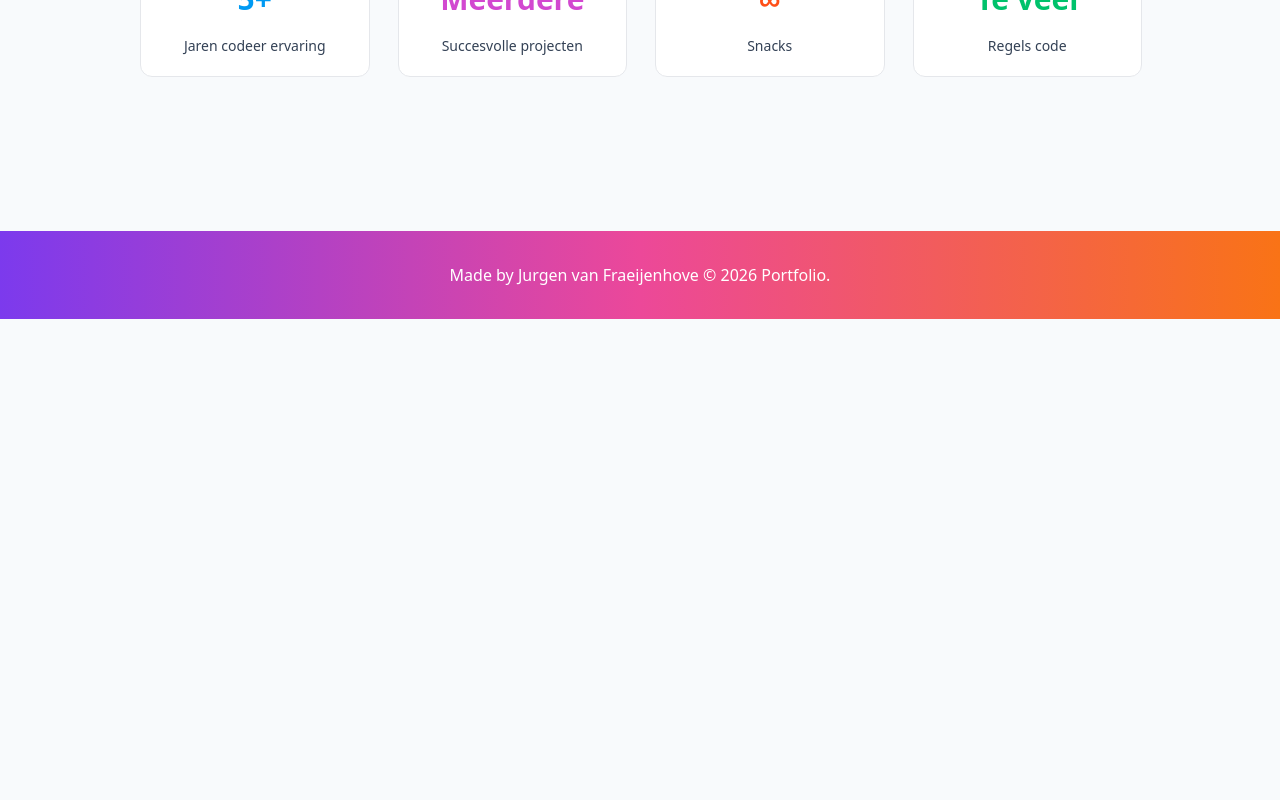
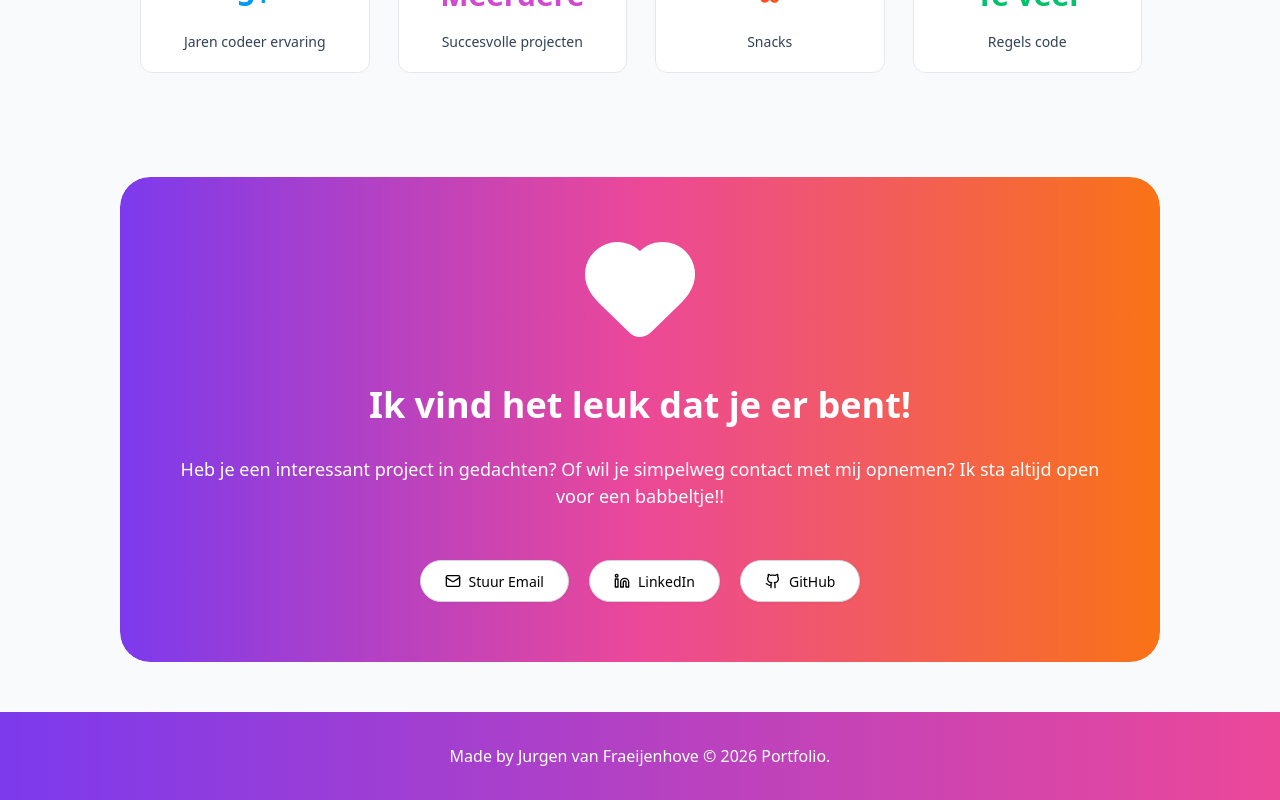
Before and after one commit to JurgenvanF/jurgenvanf-portfolio, a React (Vite) app: page / in a window 1280 px wide. Shown: the part 1718-2518 px from the top of the page. Before the commit the page ends 2037 px from the top, so only its background shows below. Built offline with nearby package versions, Linux system fonts and the light colour scheme; no server answers; a web font is replaced by a local one.

Commit message:
Add final thanks to home

```diff
--- a/src/App.css
+++ b/src/App.css
@@ -46,19 +46,6 @@
 #root {
   text-align: center;
   color: var(--color-text-primary);
-}
-
-h1 {
-  height: 70px;
-  margin-bottom: 0;
-  background-clip: text;
-  -webkit-background-clip: text;
-  -webkit-text-fill-color: transparent;
-  color: transparent;
-}
-
-p {
-  color: var(--color-text-secondary);
 }
 
 /* Navbar */
--- a/src/index.css
+++ b/src/index.css
@@ -61,7 +61,6 @@ footer {
   margin-top: 50px;
   text-align: center;
   color: white;
-  background: linear-gradient(to right, #7c3aed, #ec4899, #f97316);
   transition:
     background 0.6s ease,
     color 0.6s ease;
@@ -81,7 +80,7 @@ body.projects footer {
 }
 
 body.home footer {
-  background: linear-gradient(to right, #7c3aed, #ec4899, #f97316);
+  background: linear-gradient(to right, #7c3aed, #ec4899);
 }
 
 /* Background container (sticky/fixed) */
--- a/src/pages/education/Education.css
+++ b/src/pages/education/Education.css
@@ -1,5 +1,13 @@
 .title__education {
+  height: 70px;
+  margin-bottom: 0;
   background: linear-gradient(to right, #2563eb, #06b6d4);
   background-clip: text;
   -webkit-background-clip: text;
+  -webkit-text-fill-color: transparent;
+  color: transparent;
 }
+
+p {
+  color: var(--color-text-secondary);
+}
--- a/src/pages/home/Home.css
+++ b/src/pages/home/Home.css
@@ -67,6 +67,8 @@
   --grad-sql: linear-gradient(to right, #22d3ee, #3b82f6);
   --grad-git: linear-gradient(to right, #a78bfa, #ec4899);
   --grad-ux: linear-gradient(to right, #fda4af, #fb923c);
+
+  --grad-finish: linear-gradient(to right, #7c3aed, #ec4899, #f97316);
 }
 
 /* Dark Mode Variables */
@@ -123,6 +125,8 @@
   --grad-sql: linear-gradient(to right, #f472b6, #f43f5e);
   --grad-git: linear-gradient(to right, #a78bfa, #ec4899);
   --grad-ux: linear-gradient(to right, #fda4af, #fb923c);
+
+  --grad-finish: linear-gradient(to right, #5b21b6, #be185d, #c2410c);
 }
 
 /* ============================================================================
@@ -205,10 +209,13 @@
    ============================================================================ */
 
 .title__home {
+  height: 66px;
   margin: 20px;
   background: var(--gradient-title);
   background-clip: text;
   -webkit-background-clip: text;
+  -webkit-text-fill-color: transparent;
+  color: transparent;
 }
 
 .title__semititle {
@@ -336,6 +343,18 @@
   }
   100% {
     transform: translate(-50%, -50%) translateY(0px);
+  }
+}
+
+@keyframes floatHeart {
+  0% {
+    transform: translateY(0px);
+  }
+  50% {
+    transform: translateY(-12px);
+  }
+  100% {
+    transform: translateY(0px);
   }
 }
 
@@ -747,6 +766,113 @@
   font-size: 0.875rem;
 }
 
+.finish {
+  position: relative;
+  margin: auto;
+  width: 60%;
+  min-width: 940px;
+  border-radius: 30px;
+  padding: 50px;
+  overflow: hidden;
+  color: white;
+}
+
+/* Both gradient layers */
+.finish::before,
+.finish::after {
+  content: "";
+  position: absolute;
+  inset: 0;
+  border-radius: 30px;
+  z-index: -1;
+  transition: opacity 0.2s ease;
+}
+
+/* Light mode gradient */
+.finish::before {
+  background: linear-gradient(to right, #7c3aed, #ec4899, #f97316);
+  opacity: 1;
+}
+
+/* Dark mode gradient */
+.finish::after {
+  background: linear-gradient(to right, #5b21b6, #be185d, #c2410c);
+  opacity: 0;
+}
+
+/* When dark mode is active */
+.dark .finish::before {
+  opacity: 0;
+}
+
+.dark .finish::after {
+  opacity: 1;
+}
+
+.finish__icon {
+  width: 120px;
+  height: auto;
+  color: white;
+  fill: white;
+  animation: floatHeart 3s ease-in-out infinite;
+}
+
+.finish__text {
+  color: white;
+  font-size: 2.25rem;
+  font-weight: 600;
+}
+
+.finish__subtext {
+  color: white;
+  font-size: 1.125rem;
+  margin-top: 0.5rem;
+}
+
+.finish__socialbuttons {
+  padding: 0 20px;
+  margin-top: 40px;
+}
+
+.finish__buttons {
+  display: inline-flex;
+  margin: 10px;
+  align-items: center;
+  justify-content: center;
+  gap: 0.5rem;
+  font-size: 0.875rem;
+  font-weight: 500;
+  height: 2.5rem;
+  padding: 0 1.5rem;
+  border-radius: 9999px;
+  box-shadow: var(--shadow-sm);
+  transition:
+    transform 0.2s ease,
+    box-shadow 0.2s ease,
+    color 0.2s ease;
+  outline: none;
+  text-decoration: none;
+  cursor: pointer;
+  background: white;
+  color: var(--color-text-primary);
+  border: 1px solid #d1d5db;
+}
+
+.finish__buttons:hover {
+  transform: scale(1.05);
+  box-shadow: var(--shadow-card);
+}
+
+.finish__buttons__icon {
+  width: 16px;
+  height: auto;
+}
+
+.dark .finish__buttons {
+  color: #1e293b;
+  border: 1px solid #d1d5db;
+}
+
 /* ============================================================================
    RESPONSIVE DESIGN
    ============================================================================ */
@@ -774,6 +900,11 @@
     width: 90%;
     min-width: 0px;
     grid-template-columns: repeat(2, 1fr);
+  }
+
+  .finish {
+    width: 80%;
+    min-width: 0px;
   }
 
   .model.visible {
@@ -832,6 +963,11 @@
     box-shadow: none;
     transition: none;
   }
+
+  .finish {
+    width: 85%;
+    padding: 50px 20px;
+  }
 }
 
 @media (max-width: 625px) {
@@ -839,3 +975,10 @@
     height: 120px;
   }
 }
+
+@media (max-width: 400px) {
+  .finish__socialbuttons {
+    padding: 0;
+    margin-top: 40px;
+  }
+}
--- a/src/pages/home/Home.jsx
+++ b/src/pages/home/Home.jsx
@@ -11,7 +11,9 @@ import {
   Folder,
   Mail,
   Github,
+  Linkedin,
   Rocket,
+  Heart,
 } from "lucide-react";
 
 function Home() {
@@ -183,6 +185,44 @@ function Home() {
           <p className="data__container__subtext">Regels code</p>
         </div>
       </div>
+
+      <div className="finish">
+        <Heart className="finish__icon" />
+        <h1 className="finish__text">Ik vind het leuk dat je er bent!</h1>
+        <p className="finish__subtext">
+          Heb je een interessant project in gedachten? Of wil je simpelweg
+          contact met mij opnemen? Ik sta altijd open voor een babbeltje!!
+        </p>
+        <div className="finish__socialbuttons">
+          <a
+            href="mailto:jurgenvanf@gmail.com?subject=Laten%20we%20samenwerken"
+            className="finish__buttons mail"
+          >
+            <Mail className="finish__buttons__icon mail" />
+            Stuur Email
+          </a>
+
+          <a
+            href="https://www.linkedin.com/in/jurgen-van-fraeijenhove-480329164/"
+            target="_blank"
+            rel="noopener noreferrer"
+            className="finish__buttons linkedin"
+          >
+            <Linkedin className="finish__buttons__icon linkedin" />
+            LinkedIn
+          </a>
+
+          <a
+            href="https://github.com/JurgenvanF"
+            target="_blank"
+            rel="noopener noreferrer"
+            className="finish__buttons github"
+          >
+            <Github className="finish__buttons__icon github" />
+            GitHub
+          </a>
+        </div>
+      </div>
     </>
   );
 }
--- a/src/pages/profession/Profession.css
+++ b/src/pages/profession/Profession.css
@@ -1,5 +1,13 @@
 .title__profession {
+  height: 70px;
+  margin-bottom: 0;
   background: linear-gradient(to right, #16a34a, #22c55e);
   background-clip: text;
   -webkit-background-clip: text;
+  -webkit-text-fill-color: transparent;
+  color: transparent;
 }
+
+p {
+  color: var(--color-text-secondary);
+}
--- a/src/pages/projects/Projects.css
+++ b/src/pages/projects/Projects.css
@@ -1,5 +1,13 @@
 .title__projects {
+  height: 70px;
+  margin-bottom: 0;
   background: linear-gradient(to right, #f97316, #ef4444);
   background-clip: text;
   -webkit-background-clip: text;
+  -webkit-text-fill-color: transparent;
+  color: transparent;
 }
+
+p {
+  color: var(--color-text-secondary);
+}
```
